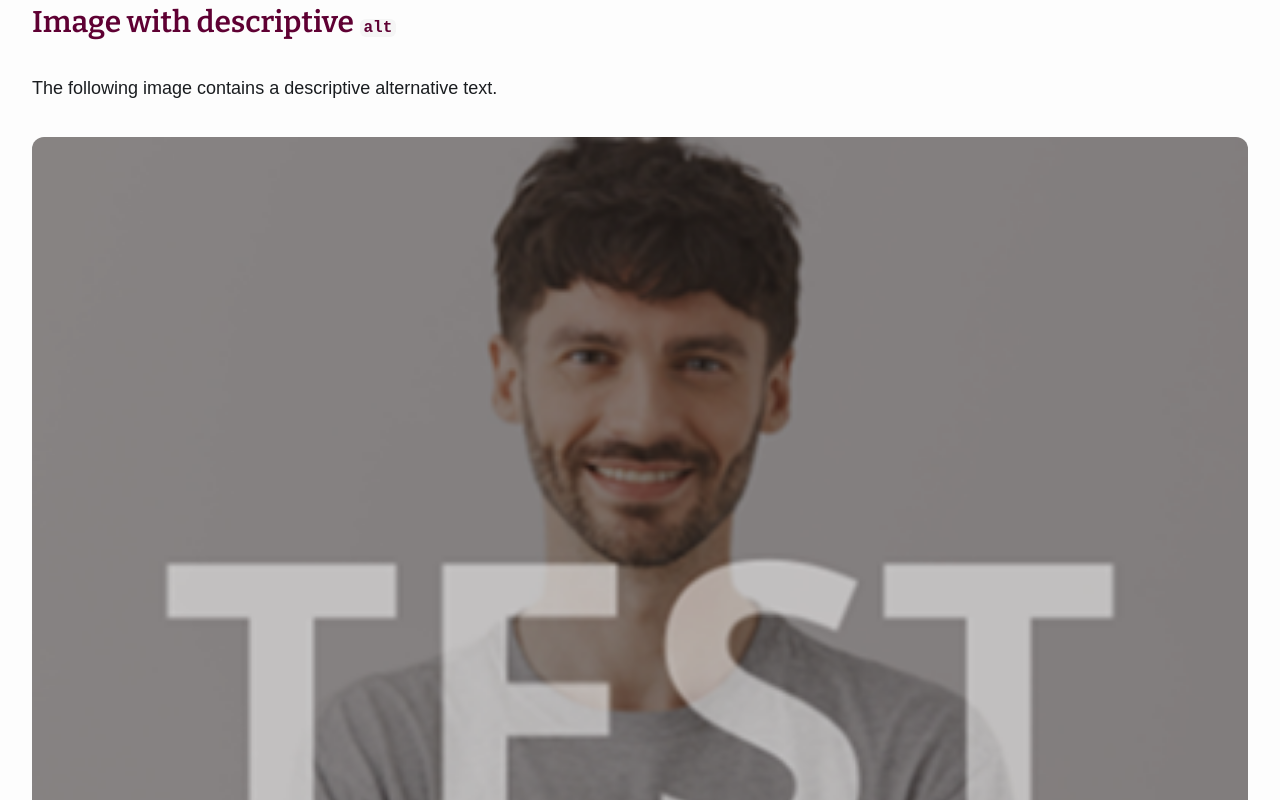
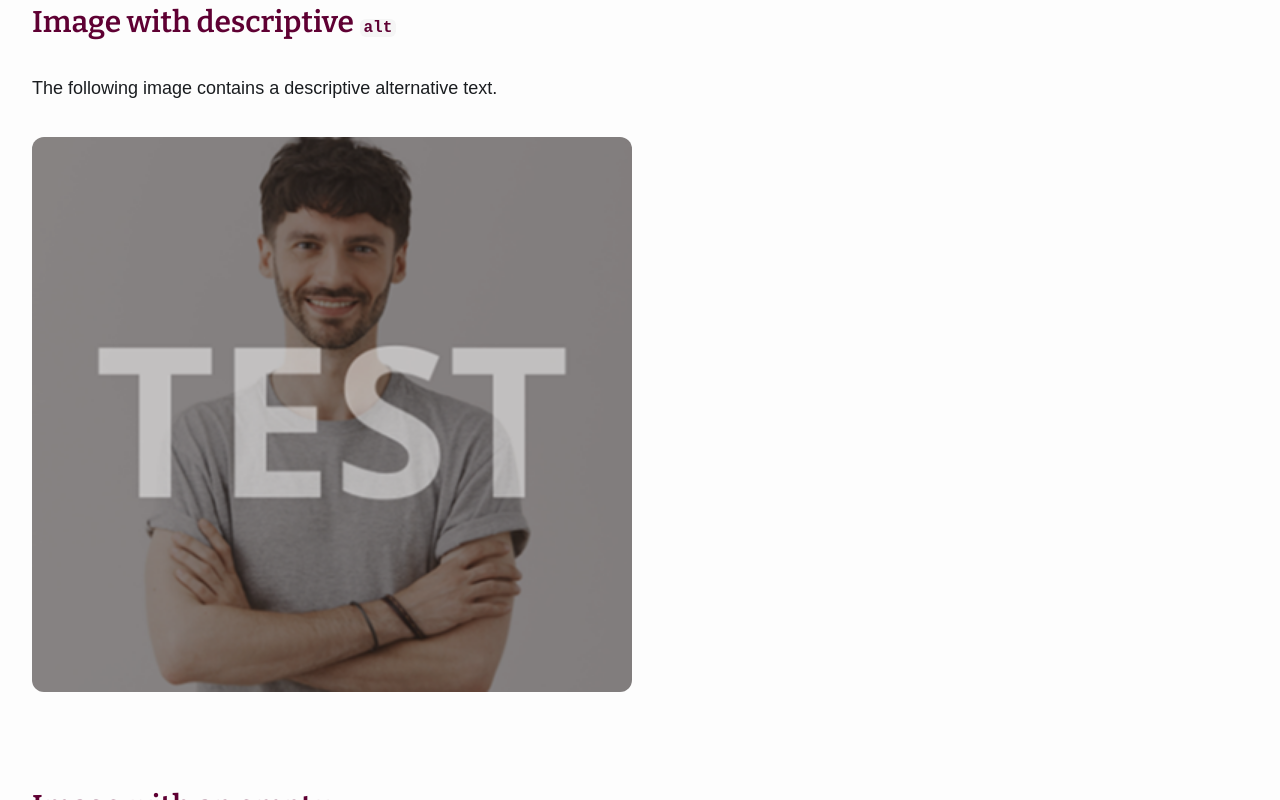
Before and after one commit to marboqmar/starter, a React (Vite) app: page /atoms in a window 1280 px wide. Shown: the part 2500-3300 px from the top of the page. Built offline with nearby package versions, Linux system fonts and the light colour scheme; a web font is replaced by a local one.

Commit message:
Modified max width for image showcases

```diff
--- a/src/showcases/atoms/ImageShowcase/ImageShowcase.css
+++ b/src/showcases/atoms/ImageShowcase/ImageShowcase.css
@@ -1,5 +1,5 @@
 @media (min-width: 768px) {
-  .atom-section .image {
-    max-width: 800px;
+  .image-showcase .image {
+    max-width: 600px;
   }
 }
```
